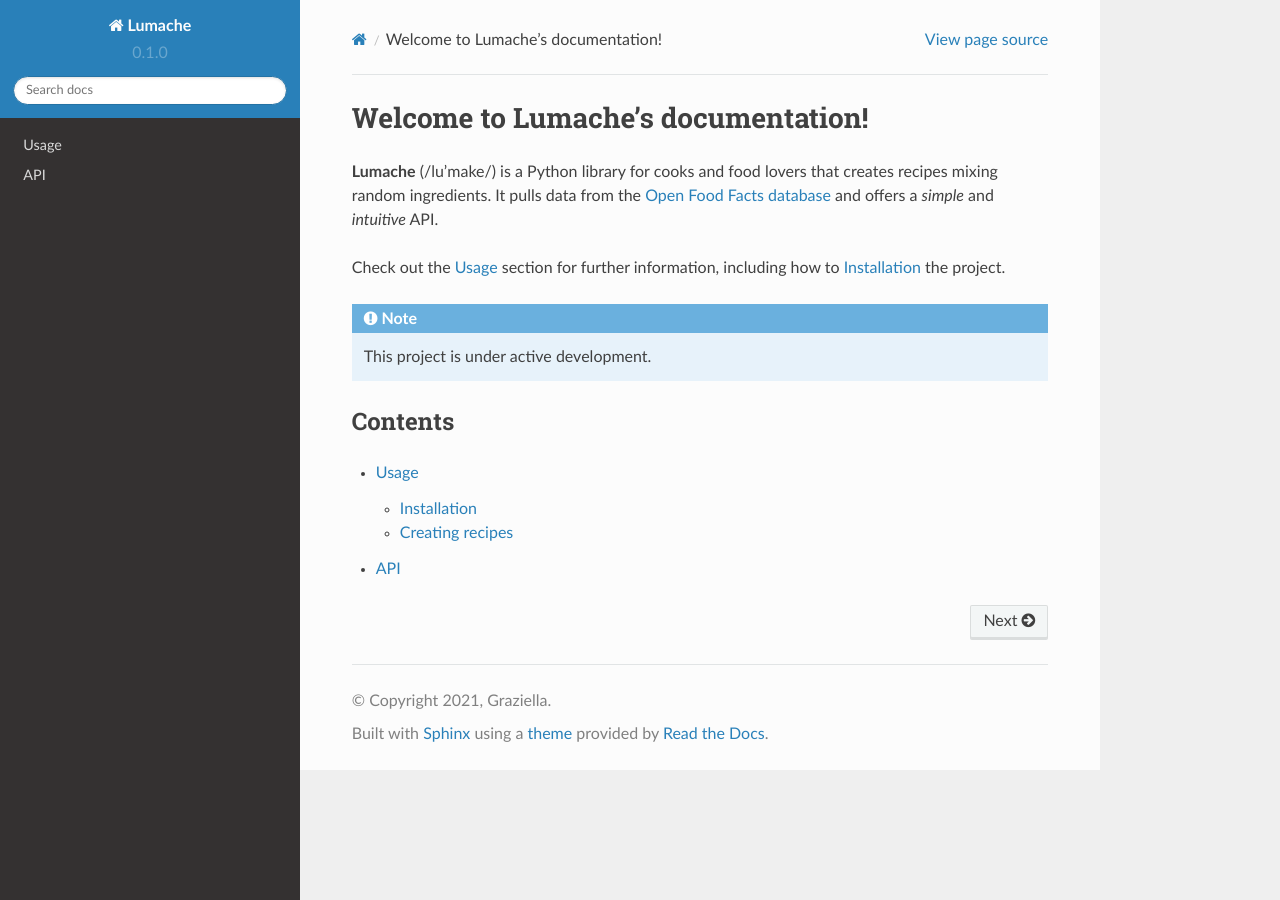
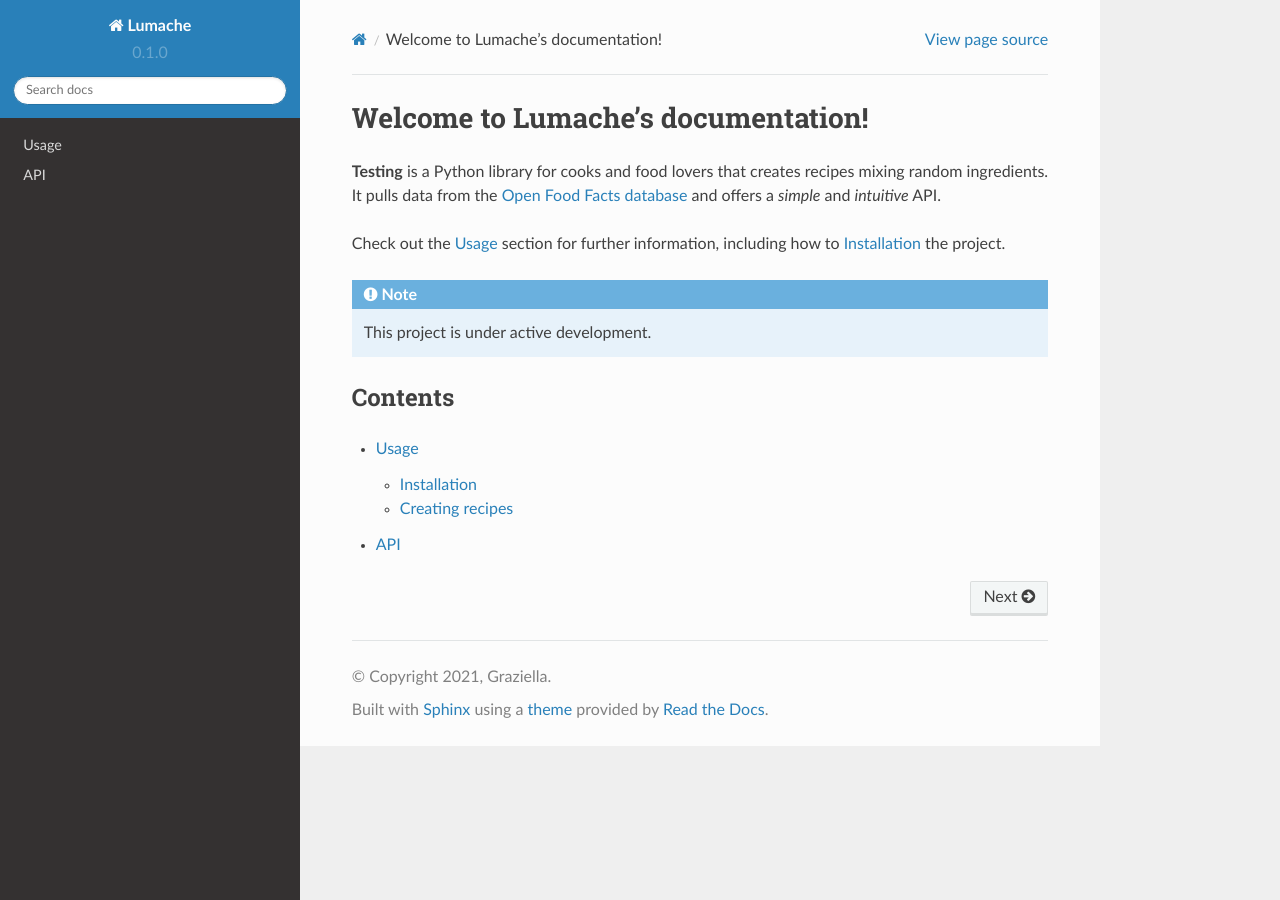
Before and after one commit to lshpaner/rtd_tutorial, a Sphinx documentation site: the page built from docs/source/index.rst, in a window 1280 px wide. Built offline with Sphinx 7.4.7 and the Read the Docs theme 2.0.0, drawn with Linux system fonts in a browser that asks for light colours.

Commit message:
updated docs - testing

```diff
--- a/docs/source/index.rst
+++ b/docs/source/index.rst
@@ -1,7 +1,7 @@
 Welcome to Lumache's documentation!
 ===================================
 
-**Lumache** (/lu'make/) is a Python library for cooks and food lovers
+**Testing** is a Python library for cooks and food lovers
 that creates recipes mixing random ingredients.
 It pulls data from the `Open Food Facts database <https://world.openfoodfacts.org/>`_
 and offers a *simple* and *intuitive* API.
```
